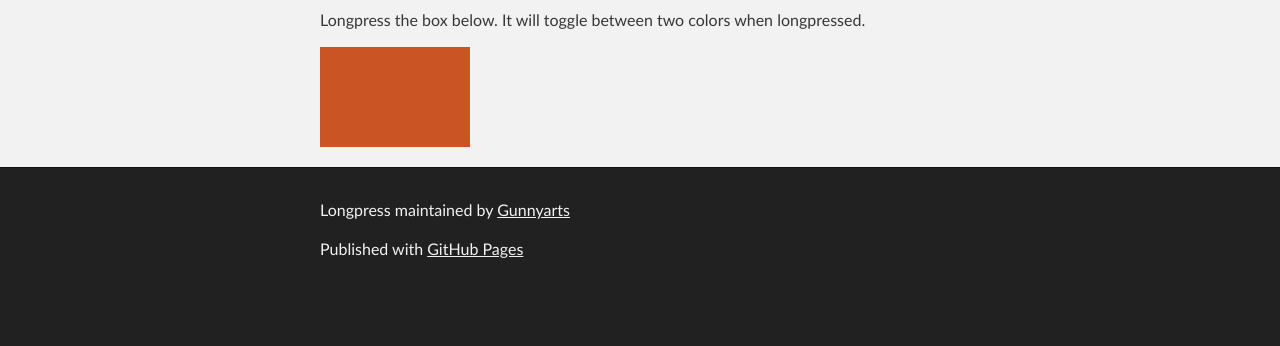
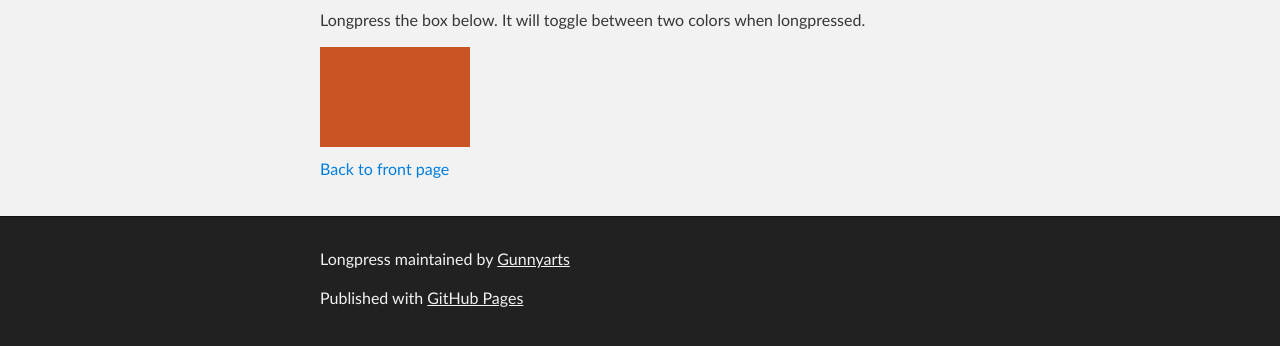
Before and after one commit to Gunnyarts/longpress, a plain HTML site: page demo/index.html in a window 1280 px wide. Shown: the part 252-598 px from the top of the page. Drawn offline with nearby package versions, Linux system fonts and the light colour scheme.

Commit message:
Added index link to demo page

```diff
--- a/demo/index.html
+++ b/demo/index.html
@@ -36,6 +36,9 @@
       <section id="main_content" class="inner">
 				<p>Longpress the box below. It will toggle between two colors when longpressed.</p>
 				<div class="trigger"></div>
+				<p>
+					<a href="http://gunnyarts.github.io/longpress/" title="Longpress jQuery Plugin">Back to front page</a>
+				</p>
       </section>
     </div>
 
```
